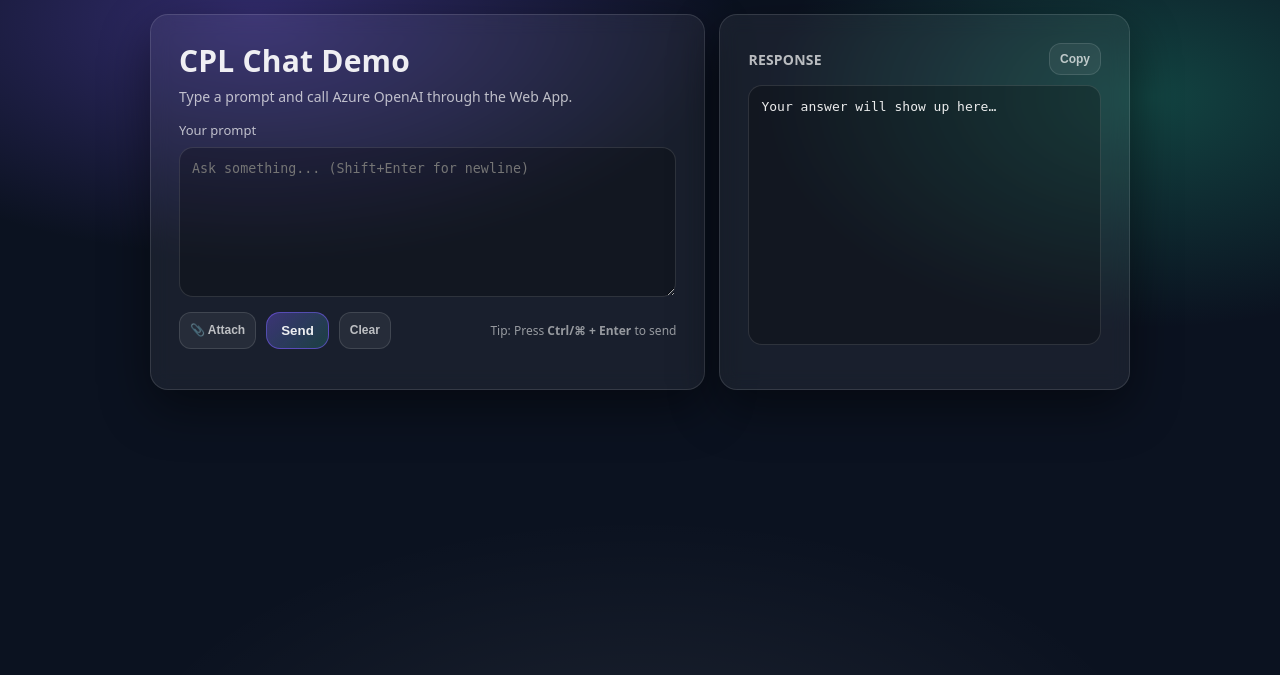
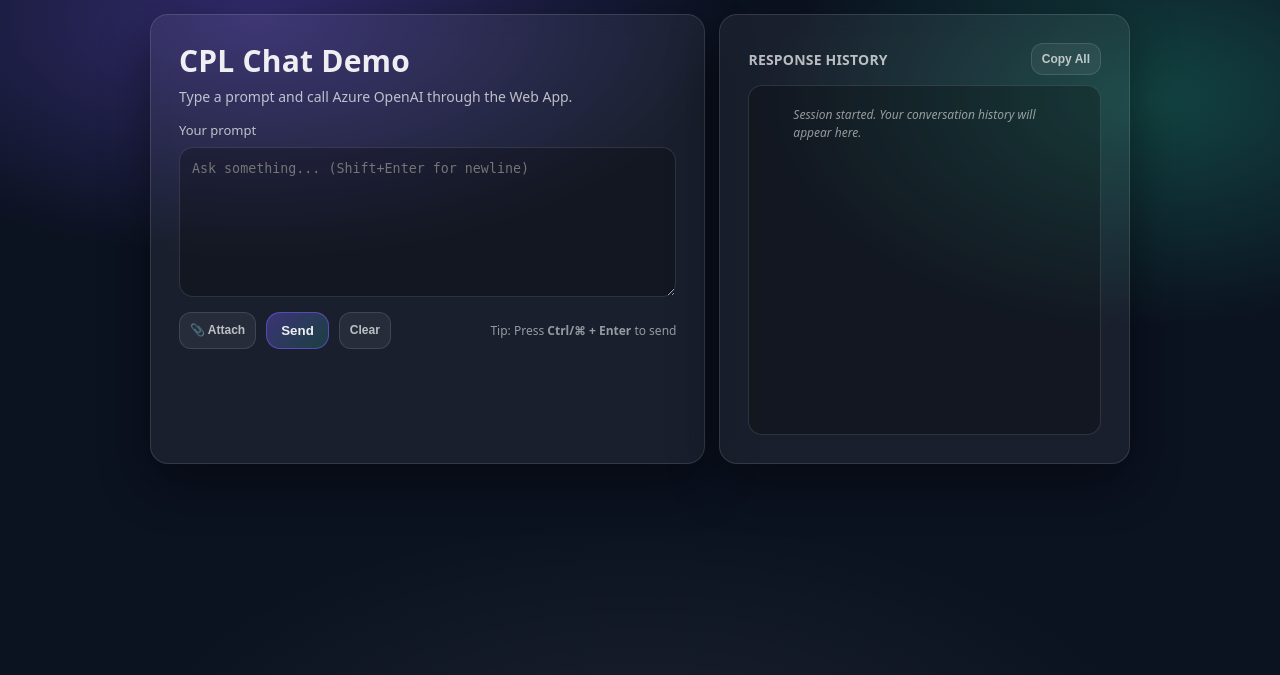
Before and after one commit to ITC6040-Team-4/cpl-instructor-app, a Flask app: page /chat in a window 1280 px wide. Shown: the part 63-738 px from the top of the page. Run offline with Flask 3, Linux system fonts and the light colour scheme.

Commit message:
chat bubbles feature

```diff
--- a/static/chat.js
+++ b/static/chat.js
@@ -1,11 +1,10 @@
 const msgEl = document.getElementById("msg");
-const outEl = document.getElementById("out");
+const chatHistory = document.getElementById("chatHistory"); // NEW DOM Target
 const sendBtn = document.getElementById("send");
 const clearBtn = document.getElementById("clear");
 const copyBtn = document.getElementById("copy");
 const statusText = document.getElementById("statusText");
 
-// File upload elements
 const fileUpload = document.getElementById("fileUpload");
 const attachBtn = document.getElementById("attachBtn");
 const filePreview = document.getElementById("filePreview");
@@ -19,16 +18,25 @@ function setBusy(isBusy) {
   msgEl.disabled = isBusy;
   copyBtn.disabled = isBusy;
   clearBtn.disabled = isBusy;
-  attachBtn.disabled = isBusy; // Lock attach button while thinking
+  attachBtn.disabled = isBusy;
   setStatus(isBusy ? "Thinking..." : "Ready");
 }
 
-// 1. TRIGGER THE HIDDEN FILE INPUT WHEN ATTACH IS CLICKED
+// NEW: Helper function to build chat bubbles
+function appendMessage(role, text) {
+  const div = document.createElement("div");
+  div.className = `msg-bubble msg-${role}`;
+  div.textContent = text;
+  chatHistory.appendChild(div);
+
+  // Auto-scroll to the bottom of the chat history
+  chatHistory.scrollTop = chatHistory.scrollHeight;
+}
+
 attachBtn.addEventListener("click", () => {
   fileUpload.click();
 });
 
-// 2. SHOW THE FILENAME WHEN A FILE IS SELECTED
 fileUpload.addEventListener("change", (e) => {
   const file = e.target.files[0];
   if (!file) {
@@ -39,20 +47,31 @@ fileUpload.addEventListener("change", (e) => {
   filePreview.style.color = "var(--accent2)";
 });
 
-// 3. SEND THE MESSAGE AND FILE TO THE BACKEND
 async function sendMessage() {
   const msg = msgEl.value.trim();
   const file = fileUpload.files[0];
 
   if (!msg && !file) {
-    outEl.textContent = "Please type a message or attach a file first.";
-    outEl.classList.add("error");
+    alert("Please type a message or attach a file first.");
     return;
   }
 
+  // 1. Show the user's message in the UI immediately
+  let displayMsg = msg;
+  if (file) {
+    displayMsg = `📎 [Attached File: ${file.name}]\n${msg}`;
+  }
+  appendMessage("user", displayMsg);
+
   setBusy(true);
-  outEl.textContent = "Thinking...";
-  outEl.classList.remove("error");
+
+  // Show a temporary "Thinking..." bubble
+  const thinkingDiv = document.createElement("div");
+  thinkingDiv.className = "msg-bubble msg-system";
+  thinkingDiv.id = "thinkingIndicator";
+  thinkingDiv.textContent = "AI is evaluating...";
+  chatHistory.appendChild(thinkingDiv);
+  chatHistory.scrollTop = chatHistory.scrollHeight;
 
   const formData = new FormData();
   formData.append("message", msg);
@@ -63,34 +82,38 @@ async function sendMessage() {
   try {
     const res = await fetch("/api/chat", {
       method: "POST",
-      body: formData, // Sending as FormData so Flask can read the file
+      body: formData,
     });
 
     const text = await res.text();
     let data = null;
     try { data = JSON.parse(text); } catch (_) {}
 
+    // Remove the thinking bubble
+    const tInd = document.getElementById("thinkingIndicator");
+    if(tInd) tInd.remove();
+
     if (!res.ok) {
-      outEl.textContent = data?.error ? `Error (${res.status}): ${data.error}` : `Error (${res.status}): ${text}`;
-      outEl.classList.add("error");
+      appendMessage("system", data?.error ? `Error: ${data.error}` : `Error: ${text}`);
     } else {
-      outEl.textContent = data?.answer ?? text;
+      // 2. Append the AI's response to the UI
+      appendMessage("ai", data?.answer ?? text);
 
-      // Clear inputs on success
+      // Clear inputs
       msgEl.value = "";
       fileUpload.value = "";
       filePreview.textContent = "";
     }
   } catch (e) {
-    outEl.textContent = `Network error: ${e}`;
-    outEl.classList.add("error");
+    const tInd = document.getElementById("thinkingIndicator");
+    if(tInd) tInd.remove();
+    appendMessage("system", `Network error: ${e}`);
   } finally {
     setBusy(false);
     msgEl.focus();
   }
 }
 
-// Event Listeners for Buttons and Keyboard
 sendBtn.addEventListener("click", sendMessage);
 
 msgEl.addEventListener("keydown", (e) => {
@@ -100,28 +123,27 @@ msgEl.addEventListener("keydown", (e) => {
   }
 });
 
+// Clears the UI history and resets to the default message
 clearBtn.addEventListener("click", () => {
   msgEl.value = "";
   fileUpload.value = "";
   filePreview.textContent = "";
-  outEl.textContent = "Your answer will show up here…";
-  outEl.classList.remove("error");
+  chatHistory.innerHTML = '<div class="msg-bubble msg-system">Session started. Your conversation history will appear here.</div>';
   msgEl.focus();
 });
 
+// Copies the entire transcript to the clipboard
 copyBtn.addEventListener("click", async () => {
-  const text = outEl.textContent || "";
+  // Grab all messages except the system messages
+  const transcript = Array.from(chatHistory.querySelectorAll('.msg-bubble:not(.msg-system)'))
+                          .map(el => (el.classList.contains('msg-user') ? "User:\n" : "Interviewer:\n") + el.textContent)
+                          .join('\n\n---\n\n');
   try {
-    await navigator.clipboard.writeText(text);
+    await navigator.clipboard.writeText(transcript);
     const old = copyBtn.textContent;
     copyBtn.textContent = "Copied!";
     setTimeout(() => (copyBtn.textContent = old), 900);
   } catch {
-    const range = document.createRange();
-    range.selectNodeContents(outEl);
-    window.getSelection().removeAllRanges();
-    window.getSelection().addRange(range);
-    copyBtn.textContent = "Select & Copy";
-    setTimeout(() => (copyBtn.textContent = "Copy"), 1100);
+    alert("Failed to copy transcript.");
   }
 });
--- a/static/style.css
+++ b/static/style.css
@@ -114,3 +114,58 @@ pre { margin: 0; min-height: 260px; white-space: pre-wrap; word-break: break-wor
   .card { padding: 22px; }
   .links { grid-template-columns: 1fr; }
 }
+
+/* ============================
+   Chat History & Bubbles
+============================ */
+.chat-history {
+  display: flex;
+  flex-direction: column;
+  gap: 16px;
+  min-height: 350px;
+  max-height: 500px; /* Forces it to scroll after it gets too tall */
+  overflow-y: auto;
+  padding: 16px;
+  border-radius: 14px;
+  border: 1px solid var(--border);
+  background: rgba(0, 0, 0, 0.25);
+}
+
+/* Custom Scrollbar for the chat history */
+.chat-history::-webkit-scrollbar { width: 8px; }
+.chat-history::-webkit-scrollbar-track { background: transparent; }
+.chat-history::-webkit-scrollbar-thumb { background: var(--border2); border-radius: 4px; }
+
+/* Individual Chat Bubbles */
+.msg-bubble {
+  max-width: 85%;
+  padding: 12px 16px;
+  border-radius: 14px;
+  font-size: 14px;
+  line-height: 1.5;
+  white-space: pre-wrap;
+  word-break: break-word;
+}
+
+.msg-user {
+  align-self: flex-end;
+  background: var(--accent); /* Purple background for user */
+  color: #fff;
+  border-bottom-right-radius: 4px; /* Gives it a chat tail */
+}
+
+.msg-ai {
+  align-self: flex-start;
+  background: var(--card); /* Dark background for AI */
+  border: 1px solid var(--border);
+  color: var(--text);
+  border-bottom-left-radius: 4px; /* Gives it a chat tail */
+}
+
+.msg-system {
+  align-self: center;
+  font-size: 12px;
+  color: var(--muted2);
+  font-style: italic;
+  padding: 4px;
+}
--- a/templates/chat.html
+++ b/templates/chat.html
@@ -44,14 +44,16 @@
 
       <section class="card" aria-label="Chat response">
         <div class="panelTitle">
-          <h2>Response</h2>
-          <button id="copy" class="smallbtn" type="button">Copy</button>
+          <h2>Response History</h2>
+          <button id="copy" class="smallbtn" type="button">Copy All</button>
         </div>
-        <pre id="out">Your answer will show up here…</pre>
+        <div id="chatHistory" class="chat-history">
+          <div class="msg-bubble msg-system">Session started. Your conversation history will appear here.</div>
+        </div>
       </section>
     </section>
   </main>
 
-  <script src="/static/chat.js?v=3.0"></script>
+  <script src="/static/chat.js?v=4.0"></script>
 </body>
 </html>
```
